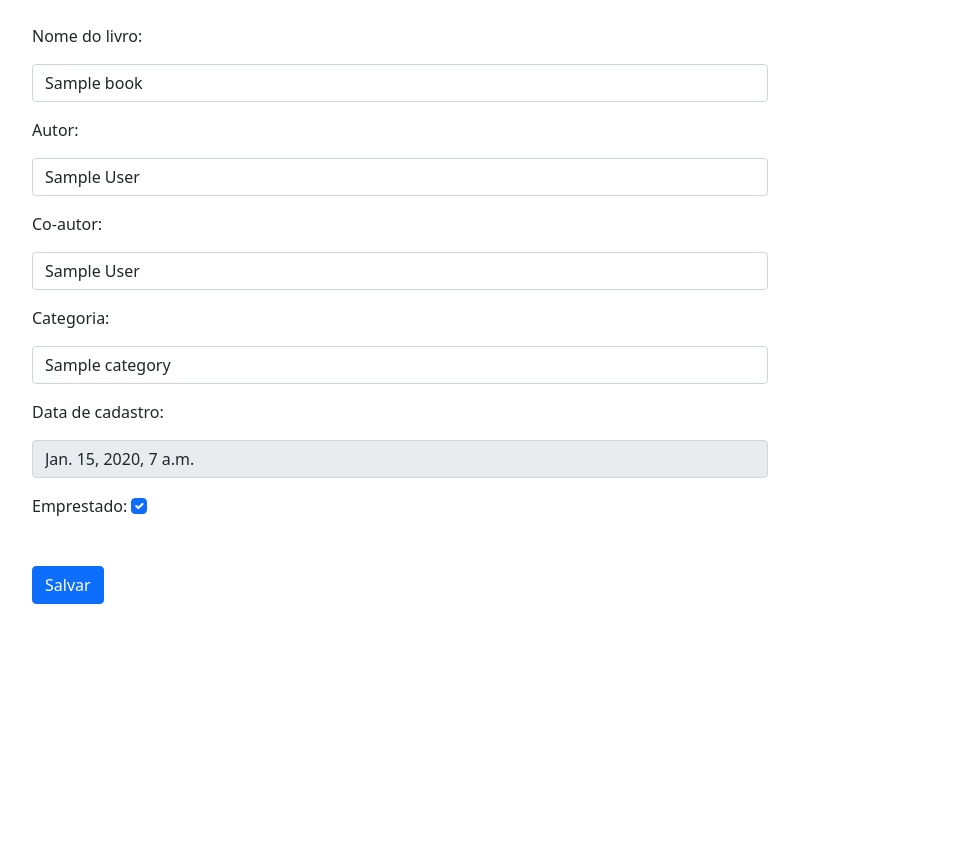
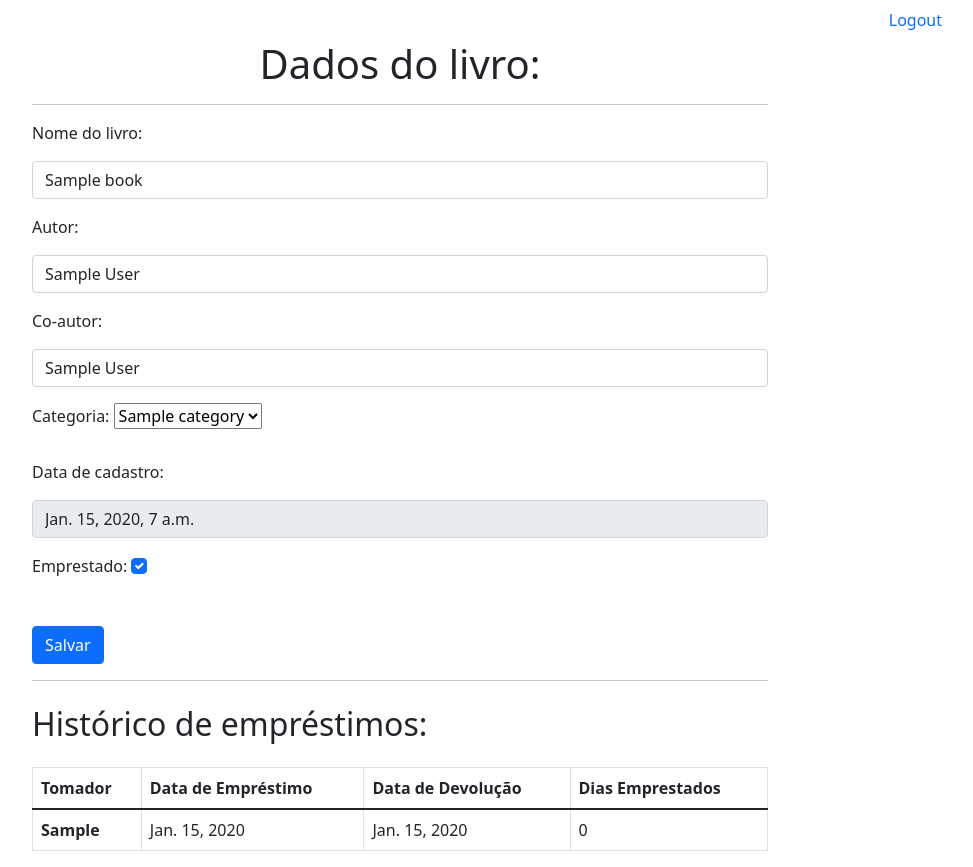
Before and after one commit to montalvas/lend-book, a Django app: template books/templates/books/details.html in a window 1280 px wide. Shown: the part 56-923 px from the top of the page, without its empty margins (240-1213 px from the left). Before the commit the page ends 660 px from the top, so only its background shows below. Run offline with Django 3.2, Linux system fonts and the light colour scheme; the template is opened without the code that fills it: values that come from a table or form of the project are taken from there, others are empty; tables that the repository leaves empty hold one stand-in row (values such as "Sample post").

Commit message:
finish stage four

```diff
--- a/books/models.py
+++ b/books/models.py
@@ -6,6 +6,7 @@ class Category(models.Model):
     """Categoria para cada livro"""
     name = models.CharField(max_length=30, unique=True)
     description = models.TextField()
+    user = models.ForeignKey(User, on_delete=models.DO_NOTHING)
 
     class Meta:
         verbose_name_plural = 'Categories'
@@ -25,14 +26,17 @@ class Book(models.Model):
 
     def __str__(self):
         """Nome do livro"""
-        return self.name
+        if len(self.name) > 20:
+            return self.name[:20] + "..."
+        else:
+            return self.name
 
 class Loan(models.Model):
     """Empréstimo do livro"""
     borrower = models.CharField(max_length=50)
-    loan_date = models.DateField()
-    borrowed_days = models.IntegerField(default=0)
-    book = models.ForeignKey(Book, on_delete=models.CASCADE)
+    loan_date = models.DateField(auto_now_add=True)
+    return_date = models.DateField(null=True, blank=True)
+    book = models.ForeignKey(Book, on_delete=models.DO_NOTHING)
 
     def __str__(self):
         """Nome do mutuário"""
--- a/books/templates/books/details.html
+++ b/books/templates/books/details.html
@@ -5,10 +5,19 @@
 {% block content %}
 
 <div class="container">
+    <ul class="nav justify-content-end">
+        <li class="nav-item">
+          <a class="nav-link active" href="{% url 'users:logout' %}">Logout</a>
+        </li>
+    </ul>
+
     <div class="row">
         <div class="col"></div>
         <div class="col-6 col-sm-8">
-            <form">
+            <h1 style="text-align: center;">Dados do livro:</h1>
+            <hr>
+            <form method="POST" action="#">
+                {% csrf_token %}
                 <!--Livro-->
                 <div class="form-group mb-3">
                   <label class="mb-3" for="name">Nome do livro:</label>
@@ -29,7 +38,15 @@
                 <!--Categoria-->
                 <div class="form-group mb-3">
                     <label class="mb-3" for="category">Categoria:</label>
-                    <input type="text" class="form-control" id="category" value="{{ book.category }}">
+                    <select  name="category" id="category">
+                        {% for category in categories %}
+                            {% if category == book.category %}
+                                <option value="{{ category }}" selected>{{ category }}</option>
+                            {% else %}
+                                <option value="{{ category }}">{{ category }}</option>
+                            {% endif %}
+                        {% endfor %}
+                    </select>
                 </div>
                 <!--Data de cadastro-->
                 <div class="form-group mb-3">
@@ -46,7 +63,36 @@
                     {% endif %}
                 </div>
                 <button type="submit" class="btn btn-primary mt-3">Salvar</button>
-              </form>
+            </form>
+            <hr>
+
+            <h2 class="mt-4">Histórico de empréstimos:</h2>
+            <table class="table table-bordered mt-4">
+                <thead>
+                    <tr>
+                        <th scope="col">Tomador</th>
+                        <th scope="col">Data de Empréstimo</th>
+                        <th scope="col">Data de Devolução</th>
+                        <th scope="col">Dias Emprestados</th>
+                    </tr>
+                </thead>
+                <tbody>
+                    {% if loans %}
+                        {% for loan in loans %}
+                        <tr>
+                            <th scope="row">{{ loan.borrower }}</th>
+                            <td>{{ loan.loan_date }}</td>
+                            {% if loan.return_date %}
+                                <td>{{ loan.return_date }}</td>
+                            {% else %}
+                                <td style="text-align: center;">-</td>
+                            {% endif %}
+                            <td>0</td>
+                        </tr>
+                        {% endfor %}
+                    {% endif %}
+                </tbody>
+            </table>
         </div><!--col-->
         <div class="col"></div>
     </div><!--row-->
--- a/books/templates/books/home.html
+++ b/books/templates/books/home.html
@@ -15,6 +15,12 @@
 {% endif %}
 
 <div class="container">
+    <ul class="nav justify-content-end">
+        <li class="nav-item">
+          <a class="nav-link active" href="{% url 'users:logout' %}">Logout</a>
+        </li>
+    </ul>
+
     <div class="row">
         {% for book in books %}
             <div class="col-md">
--- a/templates/_layouts/base.html
+++ b/templates/_layouts/base.html
@@ -19,7 +19,6 @@
         <a class="navbar-brand" href="{% url 'books:home' %}">Lendbook</a>
       </div>
     </nav>
-    <br>
 
     {% block content %}{% endblock content %}
 
```
Also changed, not shown: books/views.py (+8 -2 lines), users/views.py (+12 -6 lines), README.md, books/migrations/0005_category_user.py (added), books/migrations/0006_auto_20211213_2222.py (added), books/migrations/0007_alter_loan_return_date.py (added).
